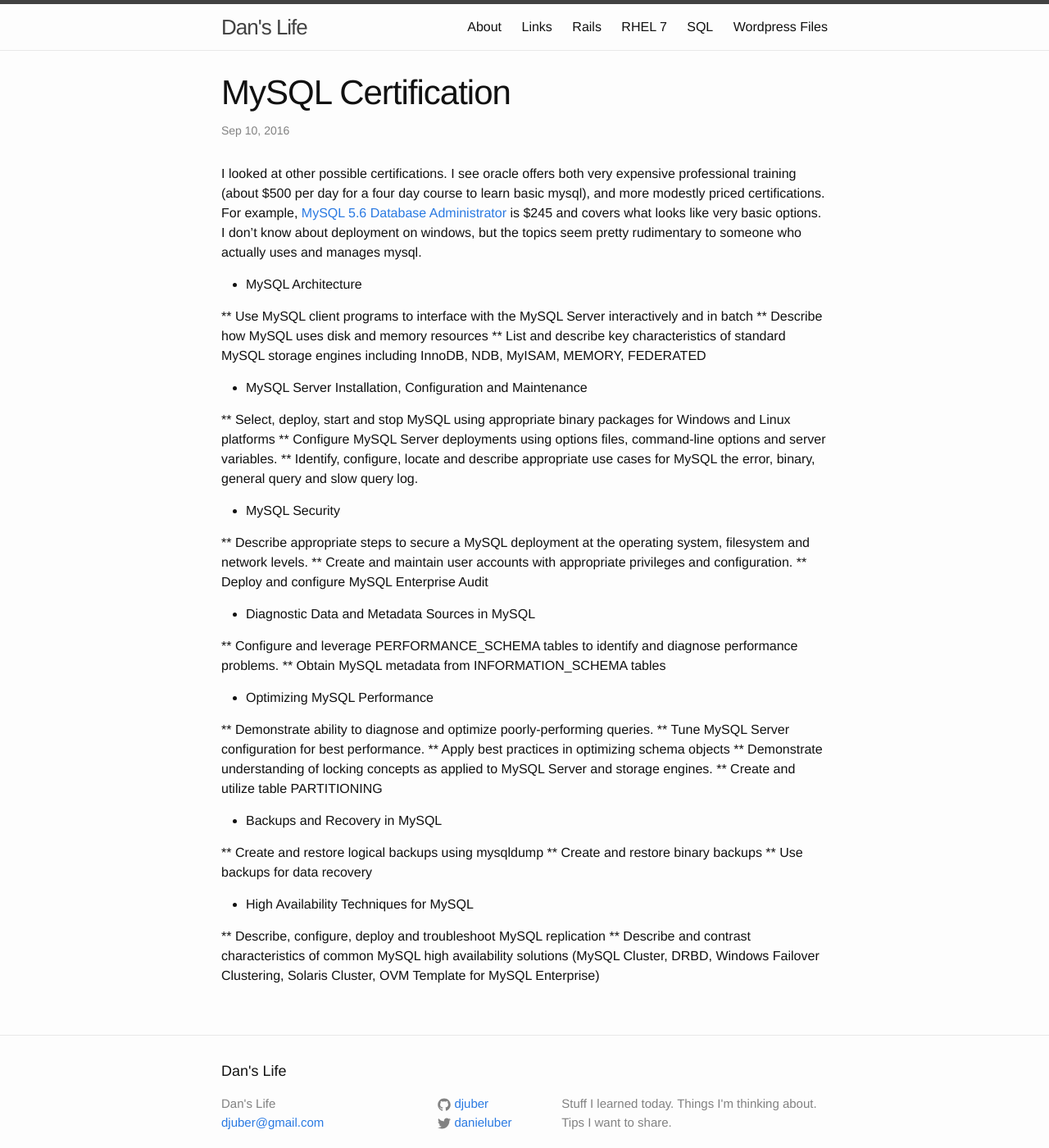
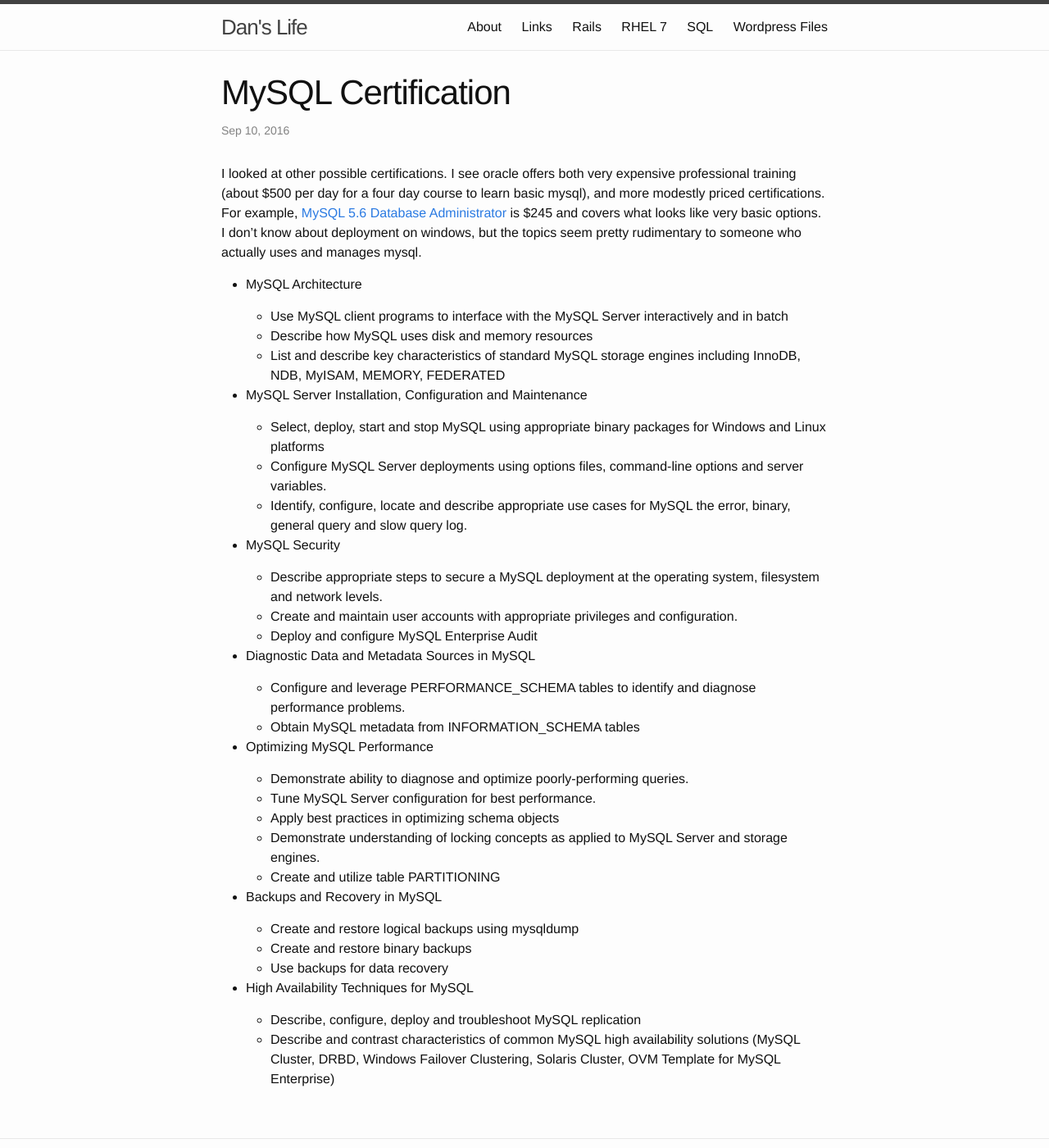
Before and after one commit to djuber/myblog, a Jekyll site: the page built from _posts/2016-09-10-MySQL-Certification.markdown, in a window 1280 px wide and 1400 px high. Shown: the whole window at 82% size. Built offline with Jekyll 4.4.1, drawn with Linux system fonts in a browser that asks for light colours.

```diff
--- a/_posts/2016-09-10-MySQL-Certification.markdown
+++ b/_posts/2016-09-10-MySQL-Certification.markdown
@@ -6,44 +6,44 @@ categories: SQL
 ---
 I looked at other possible certifications. I see oracle offers both very expensive professional training (about $500 per day for a four day course to learn basic mysql), and more modestly priced certifications. For example, [MySQL 5.6 Database Administrator](https://education.oracle.com/pls/web_prod-plq-dad/db_pages.getpage?page_id=5001&get_params=p_exam_id:1Z0-883) is $245 and covers what looks like very basic options. I don't know about deployment on windows, but the topics seem pretty rudimentary to someone who actually uses and manages mysql.
 
-* MySQL Architecture
+- MySQL Architecture
 
-**    Use MySQL client programs to interface with the MySQL Server interactively and in batch
-**    Describe how MySQL uses disk and memory resources
-**    List and describe key characteristics of standard MySQL storage engines including InnoDB, NDB, MyISAM, MEMORY, FEDERATED
+  -    Use MySQL client programs to interface with the MySQL Server interactively and in batch
+  -    Describe how MySQL uses disk and memory resources
+  -    List and describe key characteristics of standard MySQL storage engines including InnoDB, NDB, MyISAM, MEMORY, FEDERATED
 
-* MySQL Server Installation, Configuration and Maintenance
+- MySQL Server Installation, Configuration and Maintenance
 
-**    Select, deploy, start and stop MySQL using appropriate binary packages for Windows and Linux platforms
-**    Configure MySQL Server deployments using options files, command-line options and server variables.
-**    Identify, configure, locate and describe appropriate use cases for MySQL the error, binary, general query and slow query log.
+  -    Select, deploy, start and stop MySQL using appropriate binary packages for Windows and Linux platforms
+  -    Configure MySQL Server deployments using options files, command-line options and server variables.
+  -    Identify, configure, locate and describe appropriate use cases for MySQL the error, binary, general query and slow query log.
 
-* MySQL Security
+- MySQL Security
 
-**    Describe appropriate steps to secure a MySQL deployment at the operating system, filesystem and network levels.
-**    Create and maintain user accounts with appropriate privileges and configuration.
-**    Deploy and configure MySQL Enterprise Audit
+  -    Describe appropriate steps to secure a MySQL deployment at the operating system, filesystem and network levels.
+  -    Create and maintain user accounts with appropriate privileges and configuration.
+  -    Deploy and configure MySQL Enterprise Audit
 
-* Diagnostic Data and Metadata Sources in MySQL
+- Diagnostic Data and Metadata Sources in MySQL
 
-**     Configure and leverage PERFORMANCE_SCHEMA tables to identify and diagnose performance problems.
-**    Obtain MySQL metadata from INFORMATION_SCHEMA tables
+  -     Configure and leverage PERFORMANCE_SCHEMA tables to identify and diagnose performance problems.
+  -    Obtain MySQL metadata from INFORMATION_SCHEMA tables
 
-* Optimizing MySQL Performance
+- Optimizing MySQL Performance
 
-**    Demonstrate ability to diagnose and optimize poorly-performing queries.
-**    Tune MySQL Server configuration for best performance.
-**    Apply best practices in optimizing schema objects
-**    Demonstrate understanding of locking concepts as applied to MySQL Server and storage engines.
-**    Create and utilize table PARTITIONING
+  -    Demonstrate ability to diagnose and optimize poorly-performing queries.
+  -    Tune MySQL Server configuration for best performance.
+  -    Apply best practices in optimizing schema objects
+  -    Demonstrate understanding of locking concepts as applied to MySQL Server and storage engines.
+  -    Create and utilize table PARTITIONING
 
-* Backups and Recovery in MySQL
+- Backups and Recovery in MySQL
 
-**    Create and restore logical backups using mysqldump
-**    Create and restore binary backups
-**    Use backups for data recovery
+  -    Create and restore logical backups using mysqldump
+  -    Create and restore binary backups
+  -    Use backups for data recovery
 
-* High Availability Techniques for MySQL
+- High Availability Techniques for MySQL
 
-**    Describe, configure, deploy and troubleshoot MySQL replication
-**    Describe and contrast characteristics of common MySQL high availability solutions (MySQL Cluster, DRBD, Windows Failover Clustering, Solaris Cluster, OVM Template for MySQL Enterprise)
+  -    Describe, configure, deploy and troubleshoot MySQL replication
+  -    Describe and contrast characteristics of common MySQL high availability solutions (MySQL Cluster, DRBD, Windows Failover Clustering, Solaris Cluster, OVM Template for MySQL Enterprise)
```
